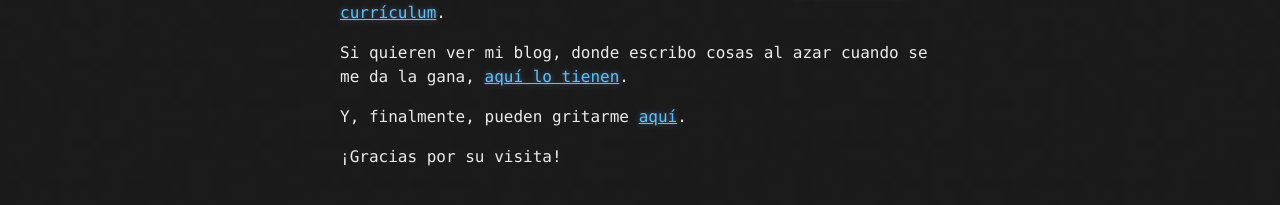
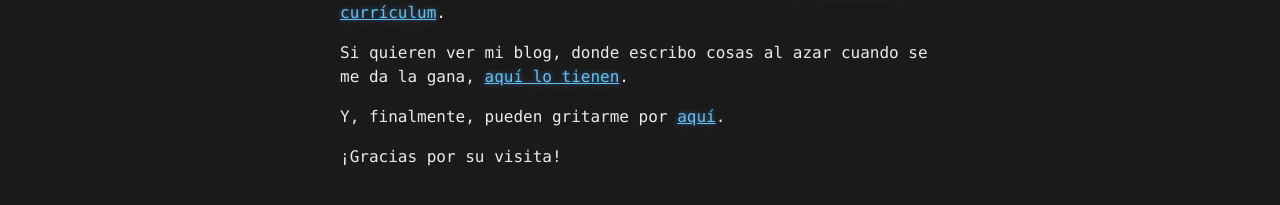
Before and after one commit to mimg2805/mimg2805.github.io, a Jekyll site: the page built from index.html, in a window 1280 px wide. Shown: the part 634-839 px from the top of the page. Built offline with Jekyll 4.4.1, drawn with Linux system fonts in a browser that asks for light colours; nearby versions of some CDN libraries.

Commit message:
Update index.html

```diff
--- a/index.html
+++ b/index.html
@@ -16,7 +16,7 @@ title: Inicio
         <a href="/cv">aquí está mi currículum</a>.</p>
     <p>Si quieren ver mi blog, donde escribo cosas al azar cuando se me da la gana,
         <a href="/blog">aquí lo tienen</a>.</p>
-    <p>Y, finalmente, pueden gritarme
-        <a href="/contacto">aquí</a>.</p>
+    <p>Y, finalmente, pueden gritarme por
+        <a href="/contact">aquí</a>.</p>
     <p>¡Gracias por su visita!</p>
 </div>
```
